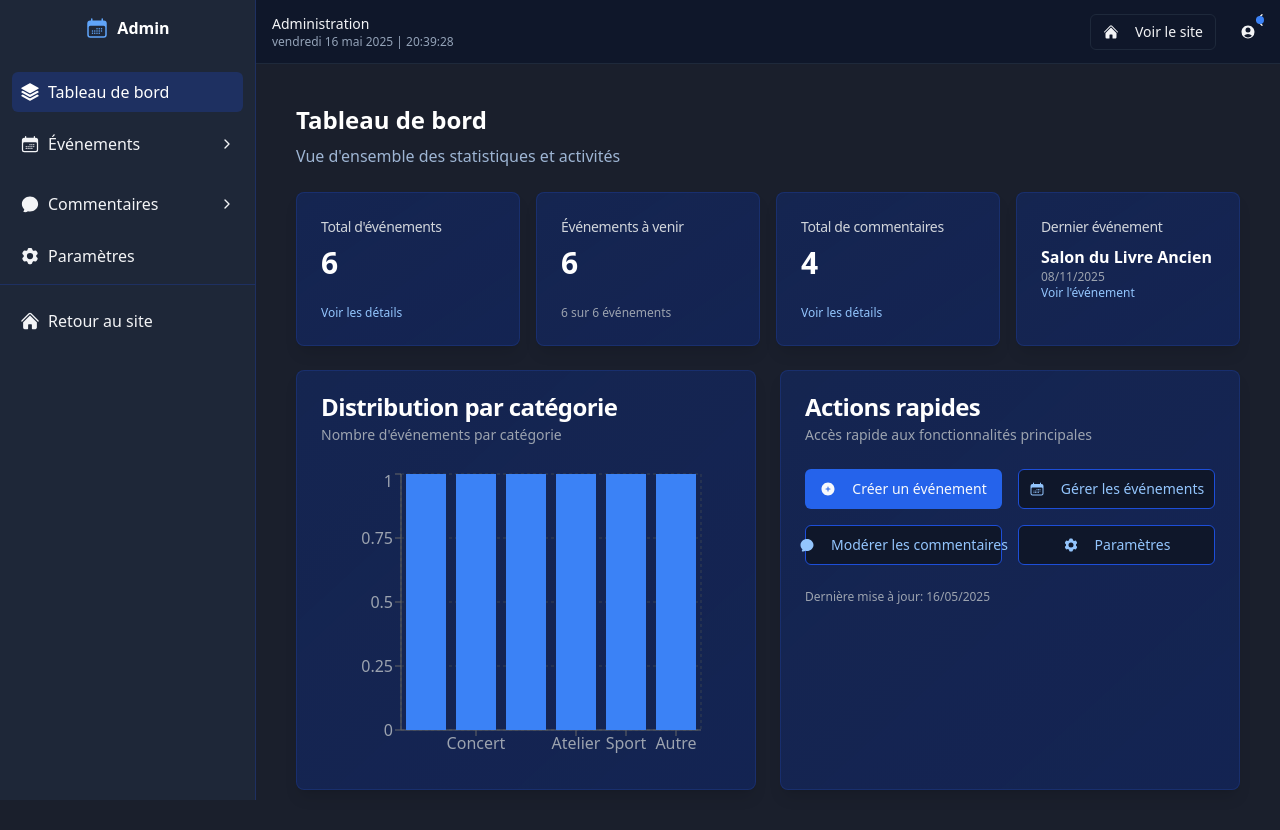
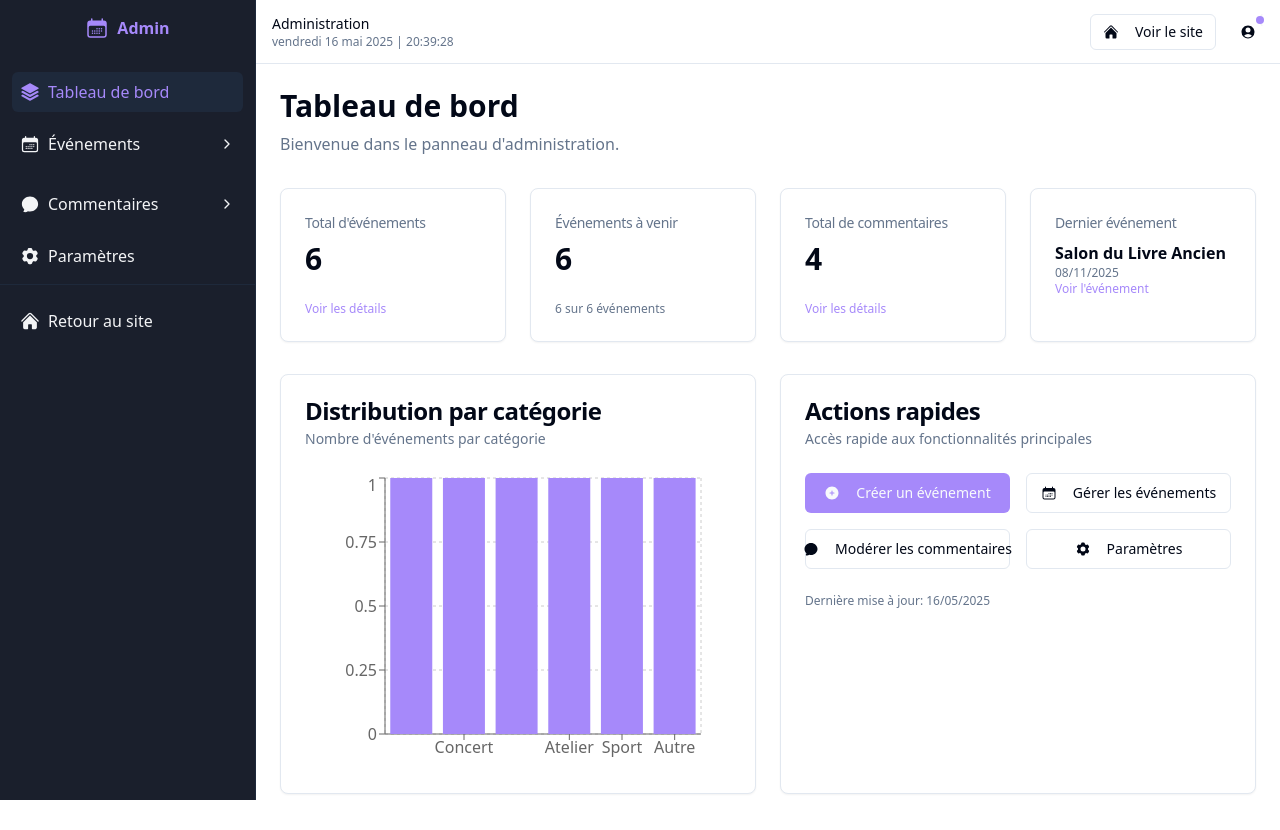
Before and after one commit to Sabrine-Moussi/evenement-commentaires-react-magic, a React (Vite) app: page /admin in a window 1280 px wide. Built offline with nearby package versions, Linux system fonts and the light colour scheme.

Commit message:
Reverted to commit 32aa8f8694fcb647cf488389c286ba9447ac8054

```diff
--- a/src/components/admin/AdminSidebar.tsx
+++ b/src/components/admin/AdminSidebar.tsx
@@ -23,7 +23,7 @@ const AdminSidebar = () => {
   // Fonction pour déterminer les classes CSS des liens
   const getNavClass = ({ isActive }: { isActive: boolean }) =>
     cn("flex items-center p-2 rounded-md",
-      isActive ? "bg-blue-900/50 text-white font-medium" : "hover:bg-blue-800/30");
+      isActive ? "bg-muted text-primary font-medium" : "hover:bg-muted/50");
 
   const toggleSidebar = () => {
     setIsSidebarCollapsed(!isSidebarCollapsed);
@@ -31,8 +31,8 @@ const AdminSidebar = () => {
 
   return (
     <div className={cn(
-      "h-screen border-r border-blue-900/50 transition-all duration-300 ease-in-out",
-      "bg-[#1E2738] text-gray-100",
+      "h-screen border-r transition-all duration-300 ease-in-out dark",
+      "bg-background text-foreground",
       isSidebarCollapsed ? "w-16" : "w-64"
     )}>
       {/* Logo */}
@@ -42,7 +42,7 @@ const AdminSidebar = () => {
             xmlns="http://www.w3.org/2000/svg"
             viewBox="0 0 24 24"
             fill="currentColor"
-            className="w-8 h-8 text-blue-400"
+            className="w-8 h-8 text-primary"
           >
             <path d="M12.75 12.75a.75.75 0 1 1-1.5 0 .75.75 0 0 1 1.5 0ZM7.5 15.75a.75.75 0 1 0 0-1.5.75.75 0 0 0 0 1.5ZM8.25 17.25a.75.75 0 1 1-1.5 0 .75.75 0 0 1 1.5 0ZM9.75 15.75a.75.75 0 1 0 0-1.5.75.75 0 0 0 0 1.5ZM10.5 17.25a.75.75 0 1 1-1.5 0 .75.75 0 0 1 1.5 0ZM12 15.75a.75.75 0 1 0 0-1.5.75.75 0 0 0 0 1.5ZM12.75 17.25a.75.75 0 1 1-1.5 0 .75.75 0 0 1 1.5 0ZM14.25 15.75a.75.75 0 1 0 0-1.5.75.75 0 0 0 0 1.5ZM15 17.25a.75.75 0 1 1-1.5 0 .75.75 0 0 1 1.5 0ZM16.5 15.75a.75.75 0 1 0 0-1.5.75.75 0 0 0 0 1.5ZM15 12.75a.75.75 0 1 1-1.5 0 .75.75 0 0 1 1.5 0ZM16.5 13.5a.75.75 0 1 0 0-1.5.75.75 0 0 0 0 1.5Z" />
             <path
@@ -57,7 +57,7 @@ const AdminSidebar = () => {
               xmlns="http://www.w3.org/2000/svg"
               viewBox="0 0 24 24"
               fill="currentColor"
-              className="w-6 h-6 text-blue-400"
+              className="w-6 h-6 text-primary"
             >
               <path d="M12.75 12.75a.75.75 0 1 1-1.5 0 .75.75 0 0 1 1.5 0ZM7.5 15.75a.75.75 0 1 0 0-1.5.75.75 0 0 0 0 1.5ZM8.25 17.25a.75.75 0 1 1-1.5 0 .75.75 0 0 1 1.5 0ZM9.75 15.75a.75.75 0 1 0 0-1.5.75.75 0 0 0 0 1.5ZM10.5 17.25a.75.75 0 1 1-1.5 0 .75.75 0 0 1 1.5 0ZM12 15.75a.75.75 0 1 0 0-1.5.75.75 0 0 0 0 1.5ZM12.75 17.25a.75.75 0 1 1-1.5 0 .75.75 0 0 1 1.5 0ZM14.25 15.75a.75.75 0 1 0 0-1.5.75.75 0 0 0 0 1.5ZM15 17.25a.75.75 0 1 1-1.5 0 .75.75 0 0 1 1.5 0ZM16.5 15.75a.75.75 0 1 0 0-1.5.75.75 0 0 0 0 1.5ZM15 12.75a.75.75 0 1 1-1.5 0 .75.75 0 0 1 1.5 0ZM16.5 13.5a.75.75 0 1 0 0-1.5.75.75 0 0 0 0 1.5Z" />
               <path
@@ -66,13 +66,13 @@ const AdminSidebar = () => {
                 clipRule="evenodd"
               />
             </svg>
-            <span className="font-bold text-white">Admin</span>
+            <span className="font-bold text-primary">Admin</span>
           </div>
         )}
       </div>
 
       <button
-        className="absolute top-2 right-2 p-1 rounded hover:bg-blue-800/30"
+        className="absolute top-2 right-2 p-1 rounded hover:bg-muted"
         onClick={toggleSidebar}
       >
         <svg
@@ -110,8 +110,8 @@ const AdminSidebar = () => {
           <button
             onClick={() => setEventsOpen(!eventsOpen)}
             className={cn(
-              "flex items-center w-full p-2 rounded-md hover:bg-blue-800/30",
-              eventsActive && "bg-blue-900/30"
+              "flex items-center w-full p-2 rounded-md hover:bg-muted/50",
+              eventsActive && "bg-muted/50"
             )}
           >
             <svg
@@ -175,8 +175,8 @@ const AdminSidebar = () => {
           <button
             onClick={() => setCommentsOpen(!commentsOpen)}
             className={cn(
-              "flex items-center w-full p-2 rounded-md hover:bg-blue-800/30",
-              commentsActive && "bg-blue-900/30"
+              "flex items-center w-full p-2 rounded-md hover:bg-muted/50",
+              commentsActive && "bg-muted/50"
             )}
           >
             <svg
@@ -253,8 +253,8 @@ const AdminSidebar = () => {
       </div>
 
       {/* Retour au site */}
-      <div className="mt-auto pt-4 border-t border-blue-900/50 px-3">
-        <NavLink to="/" className="flex items-center p-2 rounded-md hover:bg-blue-800/30">
+      <div className="mt-auto pt-4 border-t px-3">
+        <NavLink to="/" className="flex items-center p-2 rounded-md hover:bg-muted/50">
           <svg
             xmlns="http://www.w3.org/2000/svg"
             viewBox="0 0 24 24"
--- a/src/index.css
+++ b/src/index.css
@@ -37,25 +37,25 @@
   }
 
   .dark {
-    --background: 222.2 47.4% 11.2%;
+    --background: 222.2 84% 4.9%;
     --foreground: 210 40% 98%;
 
-    --card: 222.2 47.4% 11.2%;
+    --card: 222.2 84% 4.9%;
     --card-foreground: 210 40% 98%;
 
-    --popover: 222.2 47.4% 11.2%;
+    --popover: 222.2 84% 4.9%;
     --popover-foreground: 210 40% 98%;
 
-    --primary: 217.2 91.2% 59.8%;
+    --primary: 255 92% 76%;
     --primary-foreground: 210 40% 98%;
 
-    --secondary: 217.2 32.6% 17.5%;
+    --secondary: 260 84% 60%;
     --secondary-foreground: 210 40% 98%;
 
     --muted: 217.2 32.6% 17.5%;
     --muted-foreground: 215 20.2% 65.1%;
 
-    --accent: 217.2 32.6% 17.5%;
+    --accent: 262 83% 58%;
     --accent-foreground: 210 40% 98%;
 
     --destructive: 0 62.8% 30.6%;
@@ -63,7 +63,7 @@
 
     --border: 217.2 32.6% 17.5%;
     --input: 217.2 32.6% 17.5%;
-    --ring: 224.3 76.3% 48%;
+    --ring: 262 83% 58%;
   }
 }
 
@@ -103,12 +103,12 @@
 
 /* Styles spécifiques au thème sombre */
 .dark {
-  /* Styles spécifiques pour la sidebar et le dashboard en mode sombre */
-  @apply text-gray-100;
+  /* Styles spécifiques pour la sidebar en mode sombre */
+  @apply bg-[#1A1F2C] text-gray-100;
 }
 
 .dark .border-r {
-  @apply border-blue-900/50;
+  @apply border-gray-700;
 }
 
 .dark .glass-card {
@@ -116,33 +116,5 @@
 }
 
 .dark .dashboard-stat-card {
-  @apply bg-gradient-to-br from-blue-900/40 to-blue-800/30 backdrop-blur-sm border border-blue-900/50;
+  @apply bg-gradient-to-br from-card to-black/40 backdrop-blur-sm;
 }
-
-/* Styles spécifiques pour les graphiques dans le mode sombre */
-.dark .recharts-cartesian-grid-horizontal line,
-.dark .recharts-cartesian-grid-vertical line {
-  @apply stroke-gray-700;
-}
-
-.dark .recharts-text {
-  @apply fill-gray-400;
-}
-
-/* Styles pour les cartes de statistiques */
-.stat-card {
-  @apply rounded-lg p-5 transition-all duration-300 hover:shadow-lg;
-}
-
-.dark .stat-card {
-  @apply bg-blue-900/30 border border-blue-900/60;
-}
-
-/* Styles pour les barres de progression */
-.progress-bar {
-  @apply h-2 rounded-full overflow-hidden bg-gray-200 dark:bg-blue-900/50;
-}
-
-.progress-value {
-  @apply h-full;
-}
--- a/src/layouts/AdminLayout.tsx
+++ b/src/layouts/AdminLayout.tsx
@@ -6,16 +6,9 @@ import AdminSidebar from "@/components/admin/AdminSidebar";
 import AdminHeader from "@/components/admin/AdminHeader";
 
 const AdminLayout = () => {
-  // Effet pour le titre de la page et appliquer le thème sombre
+  // Effet pour le titre de la page
   useEffect(() => {
     document.title = "Administration | EventsManager";
-    // Appliquer le thème sombre au layout d'administration
-    document.documentElement.classList.add('dark');
-
-    // Nettoyer en enlevant la classe quand on quitte le layout admin
-    return () => {
-      document.documentElement.classList.remove('dark');
-    };
   }, []);
 
   return (
@@ -24,11 +17,11 @@ const AdminLayout = () => {
         <title>Administration | EventsManager</title>
       </Helmet>
 
-      <div className="flex min-h-screen w-full bg-[#1A1F2C] text-gray-100">
+      <div className="flex min-h-screen w-full">
         <AdminSidebar />
         <div className="flex flex-col flex-1 overflow-hidden">
           <AdminHeader />
-          <div className="flex-1 overflow-y-auto p-6">
+          <div className="flex-1 overflow-y-auto">
             <Outlet />
           </div>
         </div>
--- a/src/pages/admin/Dashboard.tsx
+++ b/src/pages/admin/Dashboard.tsx
@@ -41,27 +41,27 @@ const Dashboard = () => {
         <title>Tableau de bord | Administration</title>
       </Helmet>
 
-      <div className="p-4">
-        <div className="mb-6">
-          <h1 className="text-2xl font-bold mb-2 text-white">Tableau de bord</h1>
-          <p className="text-blue-200/80">Vue d'ensemble des statistiques et activités</p>
+      <div className="p-6">
+        <div className="mb-8">
+          <h1 className="text-3xl font-bold mb-2">Tableau de bord</h1>
+          <p className="text-muted-foreground">Bienvenue dans le panneau d'administration.</p>
         </div>
 
-        <div className="grid grid-cols-1 md:grid-cols-4 gap-4 mb-6">
+        <div className="grid grid-cols-1 md:grid-cols-4 gap-6 mb-8">
           {/* Total d'événements */}
-          <Card className="dashboard-stat-card border-0 shadow-lg">
+          <Card>
             <CardHeader className="pb-2">
-              <CardTitle className="text-sm font-medium text-gray-300">
+              <CardTitle className="text-sm font-medium text-muted-foreground">
                 Total d'événements
               </CardTitle>
             </CardHeader>
             <CardContent>
-              <div className="text-3xl font-bold text-white">{totalEvents}</div>
+              <div className="text-3xl font-bold">{totalEvents}</div>
             </CardContent>
             <CardFooter>
               <Link
                 to="/admin/events"
-                className="text-xs text-blue-300 hover:text-blue-200 hover:underline"
+                className="text-xs text-primary hover:underline"
               >
                 Voir les détails
               </Link>
@@ -69,36 +69,36 @@ const Dashboard = () => {
           </Card>
 
           {/* Événements à venir */}
-          <Card className="dashboard-stat-card border-0 shadow-lg">
+          <Card>
             <CardHeader className="pb-2">
-              <CardTitle className="text-sm font-medium text-gray-300">
+              <CardTitle className="text-sm font-medium text-muted-foreground">
                 Événements à venir
               </CardTitle>
             </CardHeader>
             <CardContent>
-              <div className="text-3xl font-bold text-white">{upcomingEvents}</div>
+              <div className="text-3xl font-bold">{upcomingEvents}</div>
             </CardContent>
             <CardFooter>
-              <div className="text-xs text-gray-400">
+              <div className="text-xs text-muted-foreground">
                 {upcomingEvents} sur {totalEvents} événements
               </div>
             </CardFooter>
           </Card>
 
           {/* Total de commentaires */}
-          <Card className="dashboard-stat-card border-0 shadow-lg">
+          <Card>
             <CardHeader className="pb-2">
-              <CardTitle className="text-sm font-medium text-gray-300">
+              <CardTitle className="text-sm font-medium text-muted-foreground">
                 Total de commentaires
               </CardTitle>
             </CardHeader>
             <CardContent>
-              <div className="text-3xl font-bold text-white">{totalComments}</div>
+              <div className="text-3xl font-bold">{totalComments}</div>
             </CardContent>
             <CardFooter>
               <Link
                 to="/admin/comments"
-                className="text-xs text-blue-300 hover:text-blue-200 hover:underline"
+                className="text-xs text-primary hover:underline"
               >
                 Voir les détails
               </Link>
@@ -106,22 +106,22 @@ const Dashboard = () => {
           </Card>
 
           {/* Événement récent */}
-          <Card className="dashboard-stat-card border-0 shadow-lg">
+          <Card>
             <CardHeader className="pb-2">
-              <CardTitle className="text-sm font-medium text-gray-300">
+              <CardTitle className="text-sm font-medium text-muted-foreground">
                 Dernier événement
               </CardTitle>
             </CardHeader>
             <CardContent className="pb-0">
-              <div className="font-bold truncate text-white">{mostRecentEvent?.title}</div>
-              <div className="text-xs text-gray-400">
+              <div className="font-bold truncate">{mostRecentEvent?.title}</div>
+              <div className="text-xs text-muted-foreground">
                 {new Date(mostRecentEvent?.date).toLocaleDateString('fr-FR')}
               </div>
             </CardContent>
             <CardFooter>
               <Link
                 to={`/events/${mostRecentEvent?.id}`}
-                className="text-xs text-blue-300 hover:text-blue-200 hover:underline"
+                className="text-xs text-primary hover:underline"
               >
                 Voir l'événement
               </Link>
@@ -131,10 +131,10 @@ const Dashboard = () => {
 
         <div className="grid grid-cols-1 lg:grid-cols-2 gap-6">
           {/* Graphique des événements par catégorie */}
-          <Card className="col-span-1 dashboard-stat-card border-0 shadow-lg">
+          <Card className="col-span-1">
             <CardHeader>
-              <CardTitle className="text-white">Distribution par catégorie</CardTitle>
-              <CardDescription className="text-gray-400">Nombre d'événements par catégorie</CardDescription>
+              <CardTitle>Distribution par catégorie</CardTitle>
+              <CardDescription>Nombre d'événements par catégorie</CardDescription>
             </CardHeader>
             <CardContent className="h-80">
               <ResponsiveContainer width="100%" height="100%">
@@ -147,25 +147,25 @@ const Dashboard = () => {
                     bottom: 5,
                   }}
                 >
-                  <CartesianGrid strokeDasharray="3 3" stroke="#334155" />
-                  <XAxis dataKey="name" tick={{ fill: '#94a3b8' }} />
-                  <YAxis tick={{ fill: '#94a3b8' }} />
-                  <Tooltip contentStyle={{ backgroundColor: '#1e293b', border: 'none', borderRadius: '4px', color: 'white' }} />
-                  <Bar dataKey="count" fill="#3b82f6" />
+                  <CartesianGrid strokeDasharray="3 3" />
+                  <XAxis dataKey="name" />
+                  <YAxis />
+                  <Tooltip />
+                  <Bar dataKey="count" fill="hsl(var(--primary))" />
                 </BarChart>
               </ResponsiveContainer>
             </CardContent>
           </Card>
 
           {/* Actions rapides */}
-          <Card className="col-span-1 dashboard-stat-card border-0 shadow-lg">
+          <Card className="col-span-1">
             <CardHeader>
-              <CardTitle className="text-white">Actions rapides</CardTitle>
-              <CardDescription className="text-gray-400">Accès rapide aux fonctionnalités principales</CardDescription>
+              <CardTitle>Actions rapides</CardTitle>
+              <CardDescription>Accès rapide aux fonctionnalités principales</CardDescription>
             </CardHeader>
             <CardContent className="space-y-4">
               <div className="grid grid-cols-1 md:grid-cols-2 gap-4">
-                <Button asChild className="flex items-center bg-blue-600 hover:bg-blue-700">
+                <Button asChild className="flex items-center">
                   <Link to="/admin/events/create">
                     <svg
                       xmlns="http://www.w3.org/2000/svg"
@@ -178,7 +178,7 @@ const Dashboard = () => {
                     Créer un événement
                   </Link>
                 </Button>
-                <Button variant="outline" asChild className="border-blue-700 text-blue-300 hover:text-blue-100 hover:bg-blue-900/50">
+                <Button variant="outline" asChild>
                   <Link to="/admin/events">
                     <svg
                       xmlns="http://www.w3.org/2000/svg"
@@ -196,7 +196,7 @@ const Dashboard = () => {
                     Gérer les événements
                   </Link>
                 </Button>
-                <Button variant="outline" asChild className="border-blue-700 text-blue-300 hover:text-blue-100 hover:bg-blue-900/50">
+                <Button variant="outline" asChild>
                   <Link to="/admin/comments">
                     <svg
                       xmlns="http://www.w3.org/2000/svg"
@@ -213,7 +213,7 @@ const Dashboard = () => {
                     Modérer les commentaires
                   </Link>
                 </Button>
-                <Button variant="outline" asChild className="border-blue-700 text-blue-300 hover:text-blue-100 hover:bg-blue-900/50">
+                <Button variant="outline" asChild>
                   <Link to="/admin/settings">
                     <svg
                       xmlns="http://www.w3.org/2000/svg"
@@ -233,7 +233,7 @@ const Dashboard = () => {
               </div>
             </CardContent>
             <CardFooter>
-              <div className="text-xs text-gray-400">
+              <div className="text-xs text-muted-foreground">
                 Dernière mise à jour: {new Date().toLocaleDateString('fr-FR')}
               </div>
             </CardFooter>
```
